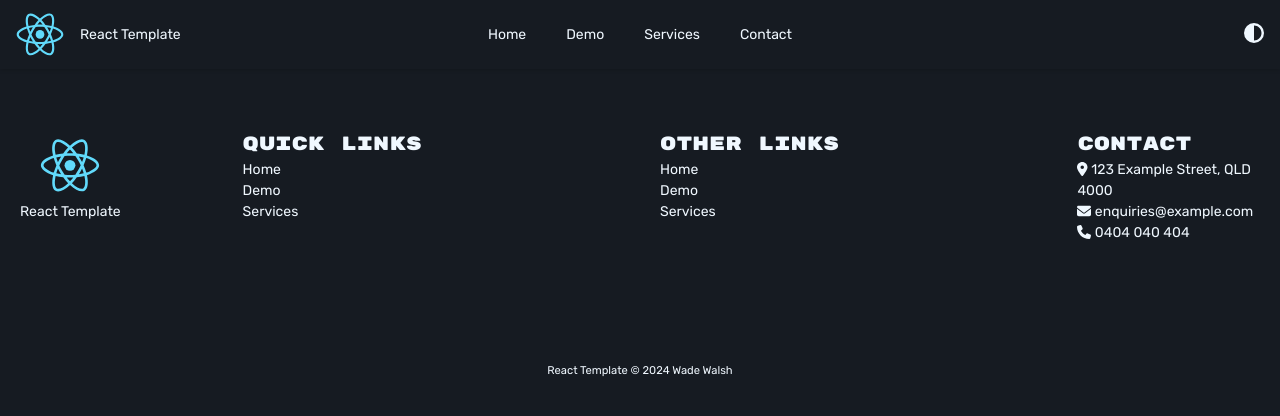
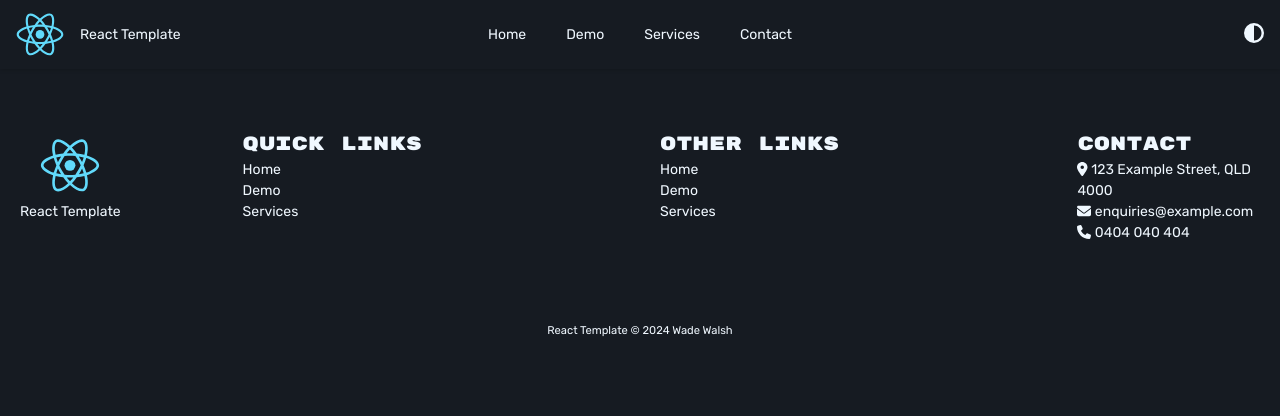
Before and after one commit to ITsPorky/React-Reusable-App-Template, a React (Create React App) app: page /not-found in a window 1280 px wide. Shown: the top 416 px of the page. Built offline with nearby package versions, Linux system fonts and the light colour scheme.

Commit message:
Fixed footer padding on copyright notice

```diff
--- a/src/components/common/Footer.jsx
+++ b/src/components/common/Footer.jsx
@@ -62,7 +62,7 @@ const Footer = () => {
         </Row>
       </Section>
       <Section>
-        <Row className="p-0 py-1">
+        <Row className="pt-0 pb-2">
             <Column className="text-center p-0">
                 <small>React Template © {currentYear} Wade Walsh</small>
             </Column>
```
